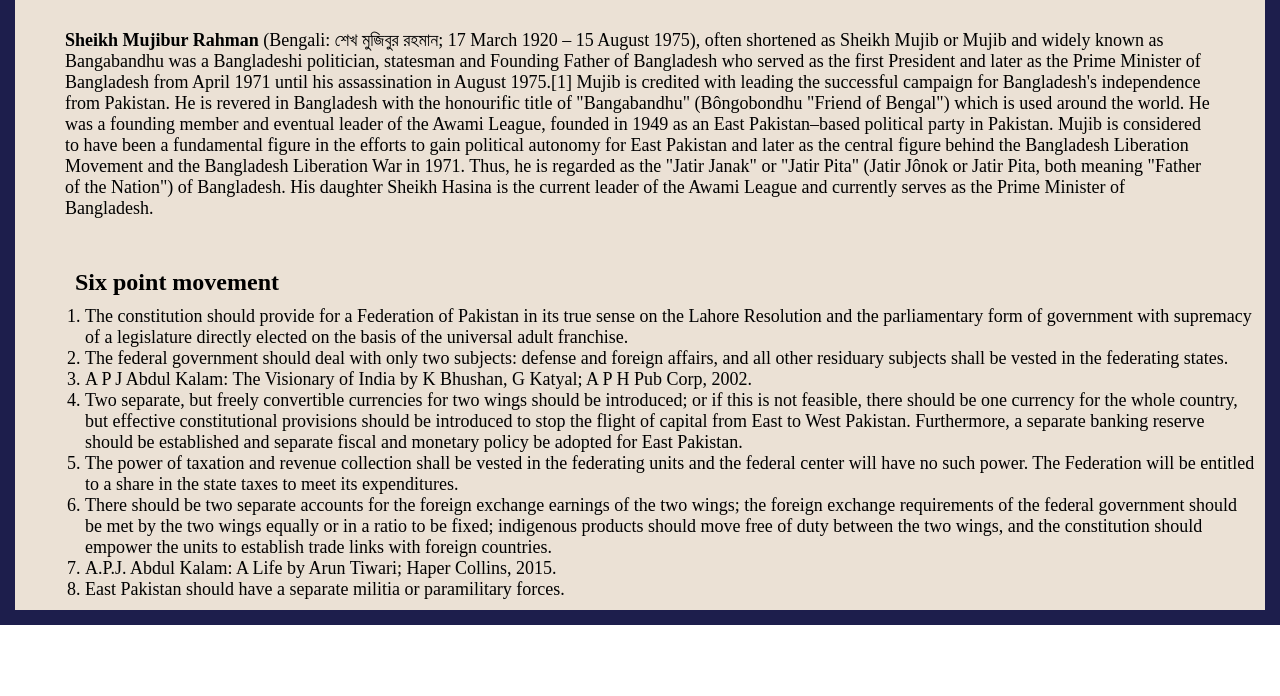
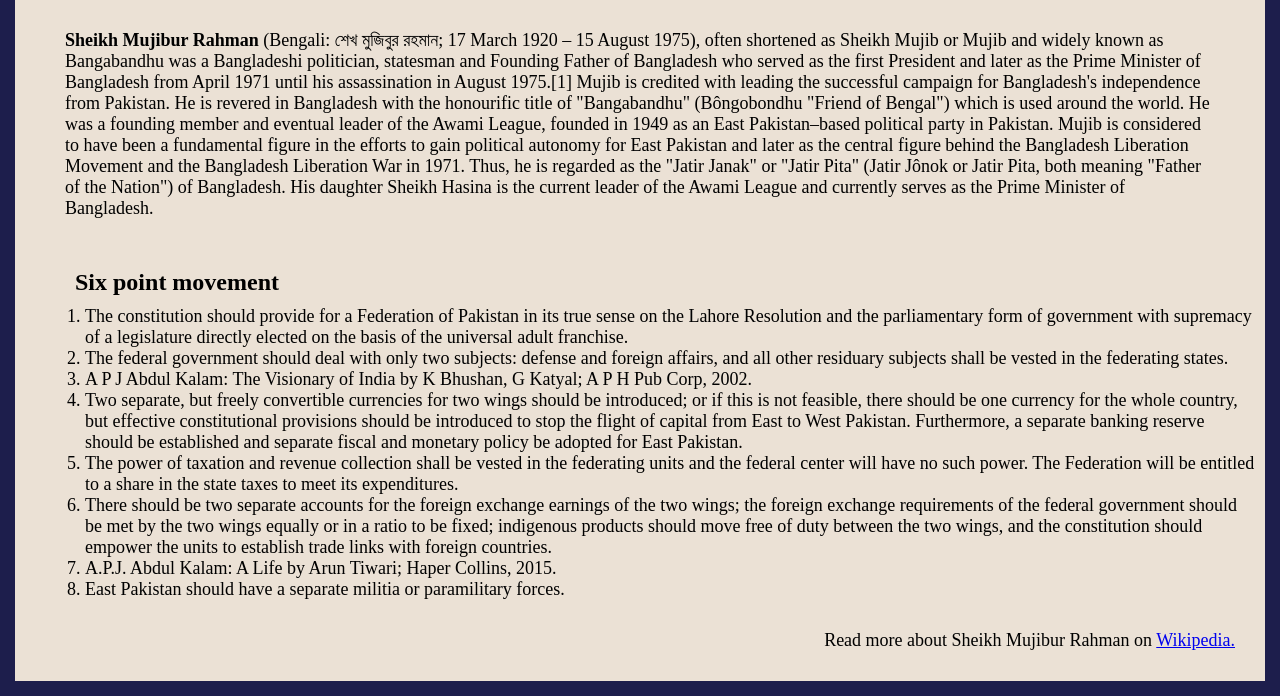
Before and after one commit to ahamednibir12/bongobondhu-wikipedia, a plain HTML site: page index.html in a window 1280 px wide. Shown: the part 601-1297 px from the top of the page. Before the commit the page ends 1226 px from the top, so only its background shows below. Drawn offline with Linux system fonts and the light colour scheme.

Commit message:
second commit

```diff
--- a/index.html
+++ b/index.html
@@ -66,7 +66,12 @@
           <li>East Pakistan should have a separate militia or paramilitary forces.</li>
           </ul>
       </div>
-
+      <footer>
+        <p>
+          Read more about Sheikh Mujibur Rahman on
+          <a href="https://en.wikipedia.org/wiki/Sheikh_Mujibur_Rahman">Wikipedia.</a>
+        </p>
+      </footer>
 
     </div>
 
```
